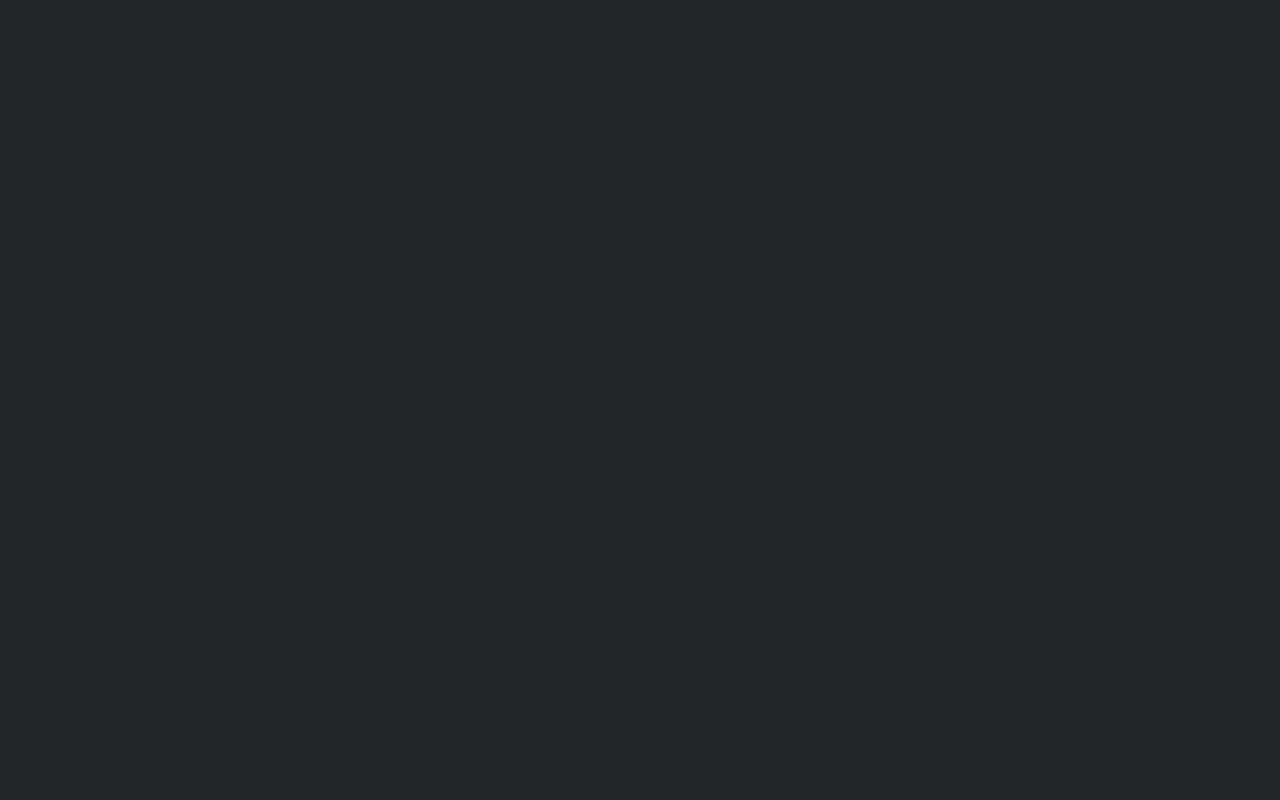
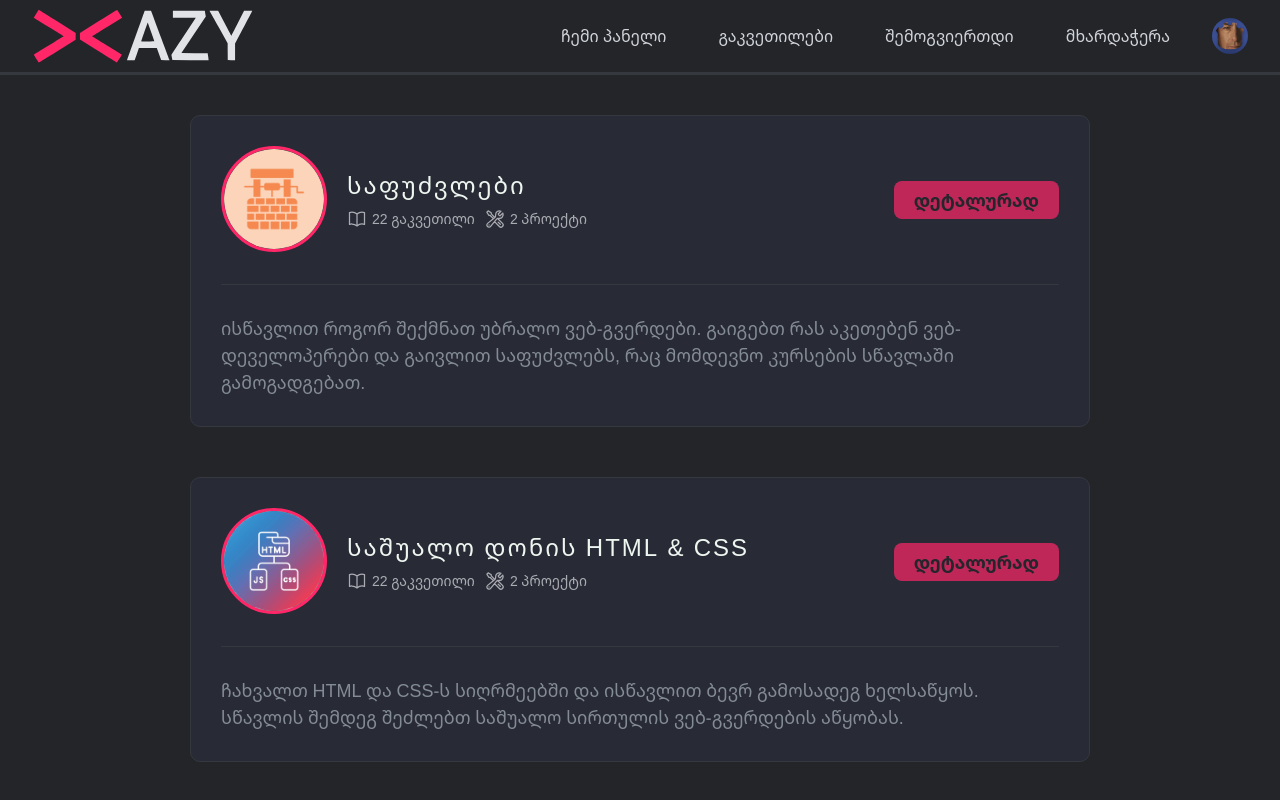
Before and after one commit to XazyProject/xazy, a React (Create React App) app: page /courses in a window 1280 px wide. Before the commit this address had no page. Shown: the top 800 px of the page. Built offline with nearby package versions, Linux system fonts and the light colour scheme.

Commit message:
Add: Courses page

```diff
--- /dev/null
+++ b/src/pages/Courses/CourseCard.tsx
@@ -0,0 +1,39 @@
+import { CourseCardLayout, CourseCardTitle, CourseCardTop, CourseLogo } from "./styled"
+import { FC } from "react"
+import { ICourseProps } from "./Courses"
+
+const CourseCard: FC<ICourseProps> = ({ img, title, description, link, lessons, projects }) => {
+
+  return (
+    <CourseCardLayout>
+        <CourseCardTop>
+            <CourseLogo>
+                <a href={link}>
+                    <img src={img} alt={title} />
+                </a>
+                <CourseCardTitle>
+                  <a href={link} className="title">{title}</a>
+                  <div>
+                    <span>
+                      <svg xmlns="http://www.w3.org/2000/svg" fill="none" viewBox="0 0 24 24" stroke-width="1.5" stroke="currentColor">
+                        <path stroke-linecap="round" stroke-linejoin="round" d="M12 6.042A8.967 8.967 0 006 3.75c-1.052 0-2.062.18-3 .512v14.25A8.987 8.987 0 016 18c2.305 0 4.408.867 6 2.292m0-14.25a8.966 8.966 0 016-2.292c1.052 0 2.062.18 3 .512v14.25A8.987 8.987 0 0018 18a8.967 8.967 0 00-6 2.292m0-14.25v14.25"></path>
+                      </svg>
+                      {lessons} გაკვეთილი
+                    </span>
+                    <span>
+                    <svg xmlns="http://www.w3.org/2000/svg" fill="none" viewBox="0 0 24 24" stroke-width="1.5" stroke="currentColor">
+                      <path stroke-linecap="round" stroke-linejoin="round" d="M11.42 15.17L17.25 21A2.652 2.652 0 0021 17.25l-5.877-5.877M11.42 15.17l2.496-3.03c.317-.384.74-.626 1.208-.766M11.42 15.17l-4.655 5.653a2.548 2.548 0 11-3.586-3.586l6.837-5.63m5.108-.233c.55-.164 1.163-.188 1.743-.14a4.5 4.5 0 004.486-6.336l-3.276 3.277a3.004 3.004 0 01-2.25-2.25l3.276-3.276a4.5 4.5 0 00-6.336 4.486c.091 1.076-.071 2.264-.904 2.95l-.102.085m-1.745 1.437L5.909 7.5H4.5L2.25 3.75l1.5-1.5L7.5 4.5v1.409l4.26 4.26m-1.745 1.437l1.745-1.437m6.615 8.206L15.75 15.75M4.867 19.125h.008v.008h-.008v-.008z"></path>
+                    </svg>
+                      {projects} პროექტი
+                    </span>
+                  </div>
+                </CourseCardTitle>
+            </CourseLogo>
+            <a href={link} className="course-details">დეტალურად</a>
+        </CourseCardTop>
+        <p>{description}</p>
+    </CourseCardLayout>
+  )
+}
+
+export default CourseCard
--- /dev/null
+++ b/src/pages/Courses/Courses.tsx
@@ -0,0 +1,33 @@
+import { CoursesLayout } from "./styled"
+import { courseData } from "./courseData"
+import CourseCard from "./CourseCard"
+import { FC } from "react"
+
+export interface ICourseProps {
+    img: string,
+    title: string,
+    description: string,
+    link: string,
+    lessons: number,
+    projects: number,
+}
+
+const Courses: FC<ICourseProps> = () => {
+    return (
+        <CoursesLayout>
+            {courseData.map((course, index) => (
+                <CourseCard
+                key={`course-list-${index}`}
+                img={course.img}
+                title={course.title}
+                description={course.description}
+                link={course.link}
+                lessons={course.lessons}
+                projects={course.projects}
+                />
+            ))}
+        </CoursesLayout>
+    )
+}
+
+export default Courses
--- /dev/null
+++ b/src/pages/Courses/courseData.ts
@@ -0,0 +1,22 @@
+import { ICourseProps } from './Courses'
+import foundationsCourse from '../../assets/images/foundationsCourse.png'
+import intermediateHtmlCss from '../../assets/images/intermediateHtmlCss.jpg'
+
+export const courseData: ICourseProps[] = [
+  {
+    img: `${foundationsCourse}`,
+    title: 'საფუძვლები',
+    description: `ისწავლით როგორ შექმნათ უბრალო ვებ-გვერდები. გაიგებთ რას აკეთებენ ვებ-დეველოპერები და გაივლით საფუძვლებს, რაც მომდევნო კურსების სწავლაში გამოგადგებათ.`,
+    link: './safudzvlebi',
+    lessons: 22,
+    projects: 2,
+  },
+  {
+    img: `${intermediateHtmlCss}`,
+    title: 'საშუალო დონის HTML & CSS',
+    description: "ჩახვალთ HTML და CSS-ს სიღრმეებში და ისწავლით ბევრ გამოსადეგ ხელსაწყოს. სწავლის შემდეგ შეძლებთ საშუალო სირთულის ვებ-გვერდების აწყობას.",
+    link: './sashualo-html-css',
+    lessons: 22,
+    projects: 2,
+  },
+]
--- /dev/null
+++ b/src/pages/Courses/styled.ts
@@ -0,0 +1,98 @@
+import styled from "styled-components";
+import { colors } from "../../styles/colors";
+
+export const CoursesLayout = styled.div`
+  max-width: 900px;
+  margin: 0 auto;
+  padding: 40px 0;
+`
+
+export const CourseCardLayout = styled.div`
+  background-color: ${colors.codeBg};
+  border-radius: 10px;
+  border: 1px solid ${colors.gray};
+  padding: 30px;
+  margin-bottom: 50px;
+
+  p {
+    color: #838b95;
+    line-height: 1.5;
+    font-size: 18px;
+    padding-top: 30px;
+  }
+
+  a {
+    text-decoration: none;
+    color: ${colors.mainLight};
+  }
+
+  .title {
+    font-size: 24px;
+    letter-spacing: 2px;
+    line-height: 1.2;
+  }
+
+  .course-details {
+    width: auto;
+    background-color: ${colors.xazyRed};
+    padding: 10px 20px;
+    font-size: 18px;
+    font-weight: 700;
+    border-radius: 8px;
+    color: ${colors.mainDark};
+    opacity: 0.7;
+
+    &:hover {
+      opacity: 1;
+    }
+  }
+`
+
+export const CourseCardTitle = styled.div`
+  display: flex;
+  flex-direction: column;
+  gap: 10px;
+
+  div {
+    display: flex;
+    gap: 10px;
+
+    span {
+      display: flex;
+      align-items: center;
+      flex-direction: row;
+      font-size: 14px;
+      opacity: 0.7;
+
+      svg {
+        margin-right: 5px;
+        width: 20px;
+      }
+    }
+  }
+`
+
+export const CourseCardTop = styled.div`
+  display: flex;
+  align-items: center;
+  justify-content: space-between;
+  width: 100%;
+  padding-bottom: 30px;
+  border-bottom: 1px solid ${colors.gray};
+`
+
+export const CourseLogo = styled.div`
+  width: 100%;
+  display: flex;
+  gap: 20px;
+  align-items: center;
+
+  img {
+    height: 100px;
+    width: 100px;
+    object-fit: cover;
+    border-radius: 100%;
+    background-color: ${colors.gray};
+    border: 3px solid ${colors.xazyRed};
+  }
+`
--- a/src/pages/Lessons/index.tsx
+++ b/src/pages/Lesson/index.tsx
@@ -6,7 +6,7 @@ import GITHUB from '../../assets/images/GITHUB.svg'
 import INSTAGRAM from '../../assets/images/INSTAGRAM.svg'
 
 
-const Lessons: React.FC = () => {
+const Lesson: React.FC = () => {
     const file_name: string = '2_kaskadi';
     const [post, setPost] = useState<string>('');
     const [h2Array, setH2Array] = useState<any[]>([]);
@@ -117,4 +117,4 @@ const Lessons: React.FC = () => {
     );
 };
 
-export default Lessons;
+export default Lesson
--- a/src/routes/index.tsx
+++ b/src/routes/index.tsx
@@ -1,13 +1,15 @@
 import { BrowserRouter, Route, Routes } from 'react-router-dom'
 import Layout from '../components/layout'
-import Lessons from '../pages/Lessons'
+import Lesson from '../pages/Lesson'
+import Courses from '../pages/Courses/Courses'
 
 const AllRoutes = () => {
   return (
     <BrowserRouter>
       <Routes>
         <Route element={<Layout />}>
-          <Route path='/lesson/:id' element={<Lessons />} />
+          <Route path='/courses' element={<Courses img={''} title={''} description={''} link={''} lessons={0} projects={0} />} />
+          <Route path='/lesson/:id' element={<Lesson />} />
         </Route>
       </Routes>
     </BrowserRouter>
```
Also changed, not shown: src/pages/Panel/index.tsx (deleted, +0 -9 lines), src/assets/images/foundationsCourse.png (added), src/assets/images/intermediateHtmlCss.jpg (added), src/pages/Lesson/2_kaskadi.md (renamed from src/pages/Lessons/2_kaskadi.md), src/pages/Lesson/lessons.styled.ts (renamed from src/pages/Lessons/lessons.styled.ts).
